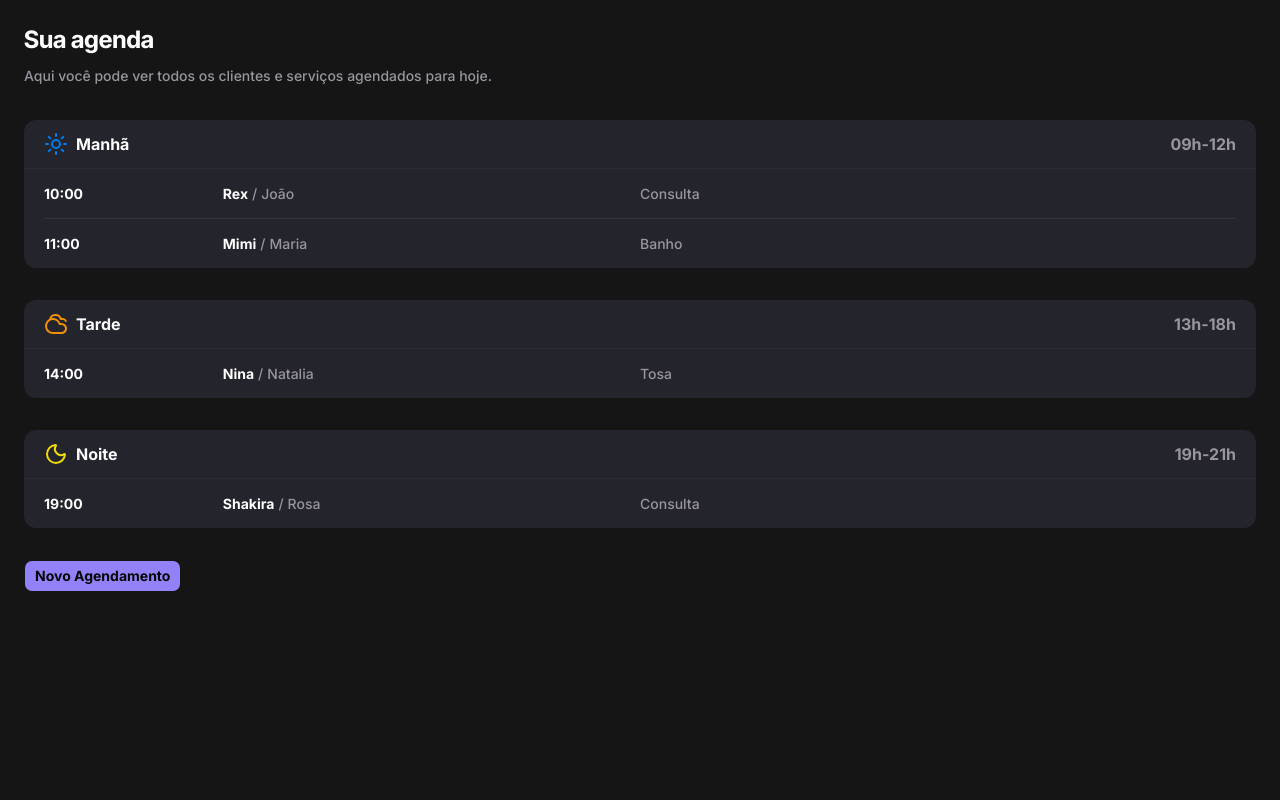
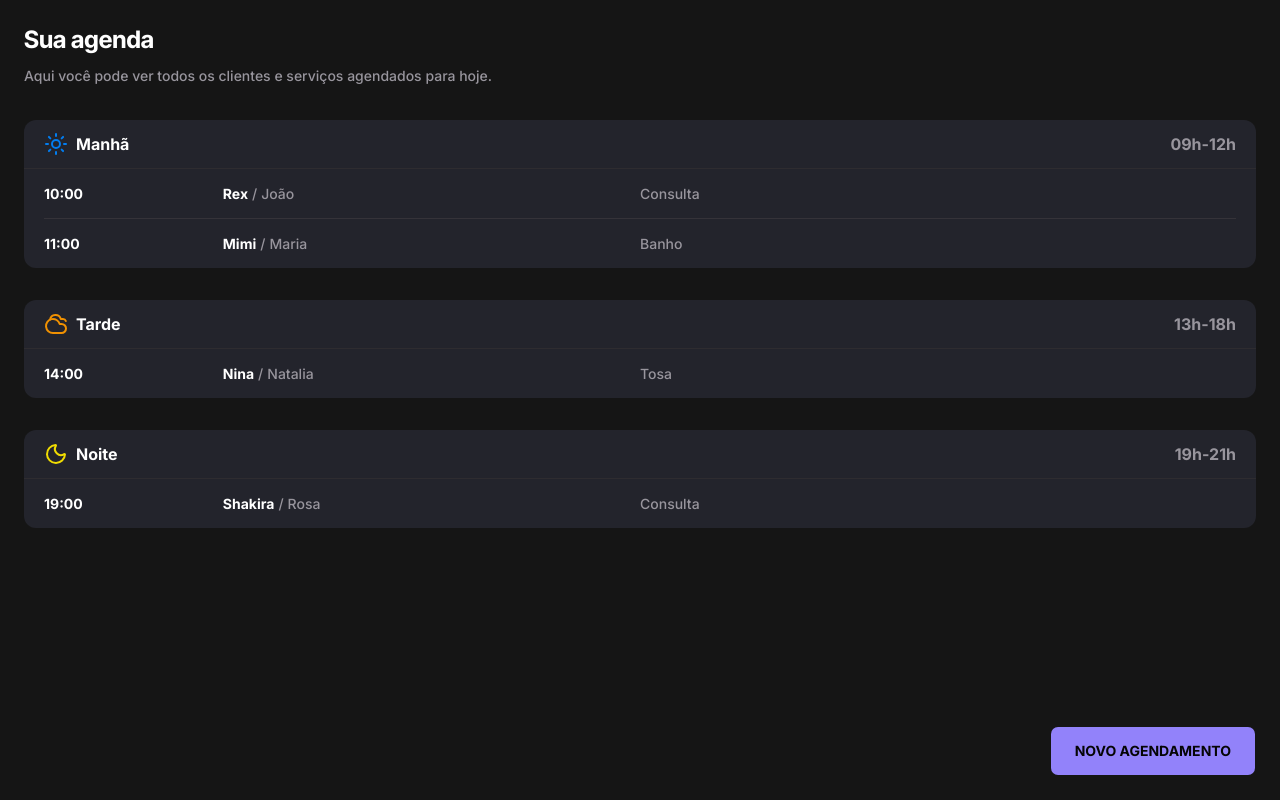
Before and after one commit to leoperass/pet-shop, a Next.js app: page / in a window 1280 px wide. Built offline with nearby package versions, Linux system fonts and the light colour scheme.

Commit message:
feat: add appointment form component

```diff
--- a/src/app/globals.css
+++ b/src/app/globals.css
@@ -163,4 +163,11 @@
     line-height: var(--text-link-line-height);
     font-weight: var(--text-link-weight);
   }
+
+  .text-title-modal {
+    font-family: var(--font-family-title);
+    font-size: 24px;
+    line-height: 32px;
+    font-weight: 700;
+  }
 }
--- a/src/app/page.tsx
+++ b/src/app/page.tsx
@@ -25,7 +25,17 @@ export default async function Home() {
         ))}
       </div>
 
-      <div>
+      <div
+        className="fixed bottom-0 right-0 left-0 flex justify-center bg-background-tertiary py-6 px-6
+        md:bg-transparent
+        md:bottom-6
+        md:right-6
+        md:left-auto
+        md:top-auto
+        md:w-auto
+        md:p-0
+      "
+      >
         <AppointmentForm />
       </div>
     </div>
--- a/src/components/appointment-form/appointment-form.tsx
+++ b/src/components/appointment-form/appointment-form.tsx
@@ -13,15 +13,22 @@ import {
 export const AppointmentForm = () => {
   return (
     <Dialog>
-      <DialogTrigger render={<Button variant="brand" />}>
+      <DialogTrigger
+        render={
+          <Button
+            variant="brand"
+            className="uppercase px-6 py-6 cursor-pointer"
+          />
+        }
+      >
         Novo Agendamento
       </DialogTrigger>
 
-      <DialogContent>
+      <DialogContent variant="appointment" overlayVariant="blurred">
         <DialogHeader>
-          <DialogTitle>Agende um atendimento</DialogTitle>
+          <DialogTitle size="modal">Agende um atendimento</DialogTitle>
 
-          <DialogDescription>
+          <DialogDescription size="modal">
             Preencha os dados do cliente para realizar um atendimento:
           </DialogDescription>
         </DialogHeader>
--- a/src/components/ui/dialog.tsx
+++ b/src/components/ui/dialog.tsx
@@ -1,4 +1,5 @@
 'use client';
+import { cva, VariantProps } from 'class-variance-authority';
 
 import * as React from 'react';
 import { Dialog as DialogPrimitive } from '@base-ui/react/dialog';
@@ -23,39 +24,82 @@ function DialogClose({ ...props }: DialogPrimitive.Close.Props) {
   return <DialogPrimitive.Close data-slot="dialog-close" {...props} />;
 }
 
+// DialogOverlayVariants
+
+const dialogOverlayVariants = cva(
+  'fixed inset-0 z-50 data-open:animate-in data-open:fade-in-0 data-closed:animate-out data-closed:fade-out-0',
+  {
+    variants: {
+      variant: {
+        default: 'bg-black/50',
+        blurred: 'bg-black/40 backdrop-blur-[2px]',
+        dark: 'bg-black/60',
+        light: 'bg-black/30',
+      },
+    },
+    defaultVariants: {
+      variant: 'default',
+    },
+  }
+);
+
 function DialogOverlay({
   className,
+  variant,
   ...props
-}: DialogPrimitive.Backdrop.Props) {
+}: DialogPrimitive.Backdrop.Props &
+  VariantProps<typeof dialogOverlayVariants>) {
   return (
     <DialogPrimitive.Backdrop
       data-slot="dialog-overlay"
-      className={cn(
-        'fixed inset-0 isolate z-50 bg-black/10 duration-100 supports-backdrop-filter:backdrop-blur-xs data-open:animate-in data-open:fade-in-0 data-closed:animate-out data-closed:fade-out-0',
-        className
-      )}
+      className={cn(dialogOverlayVariants({ variant }), className)}
       {...props}
     />
   );
 }
 
+// DialogContent variants
+
+const dialogContentVariants = cva(
+  'fixed top-1/2 left-1/2 z-50 grid w-full -translate-x-1/2 -translate-y-1/2 gap-4 p-6 shadow-lg duration-200',
+  {
+    variants: {
+      variant: {
+        default:
+          'bg-background border rounded-lg max-w-[calc(100%-2rem)] sm:max-w-lg',
+
+        appointment:
+          'bg-background-tertiary border-none rounded-lg max-w-[calc(100%-2rem)] sm:max-w-[477px] max-h-[90vh] overflow-y-auto',
+        large:
+          'bg-background border rounded-lg max-w-[calc(100%-2rem)] sm:max-w-2xl',
+        fullscreen:
+          'bg-background border rounded-lg max-w-[calc(100%-1rem)] max-h-[calc(100%-1rem)] sm:max-w-4xl sm:max-h-[90vh] overflow-y-auto',
+      },
+    },
+    defaultVariants: {
+      variant: 'default',
+    },
+  }
+);
+
 function DialogContent({
   className,
   children,
   showCloseButton = true,
+  variant,
+  overlayVariant,
   ...props
-}: DialogPrimitive.Popup.Props & {
-  showCloseButton?: boolean;
-}) {
+}: DialogPrimitive.Popup.Props &
+  VariantProps<typeof dialogContentVariants> & {
+    showCloseButton?: boolean;
+    overlayVariant?: VariantProps<typeof dialogOverlayVariants>['variant'];
+  }) {
   return (
     <DialogPortal>
-      <DialogOverlay />
+      <DialogOverlay variant={overlayVariant} />
       <DialogPrimitive.Popup
         data-slot="dialog-content"
-        className={cn(
-          'fixed top-1/2 left-1/2 z-50 grid w-full max-w-[calc(100%-2rem)] -translate-x-1/2 -translate-y-1/2 gap-4 rounded-xl bg-popover p-4 text-sm text-popover-foreground ring-1 ring-foreground/10 duration-100 outline-none sm:max-w-sm data-open:animate-in data-open:fade-in-0 data-open:zoom-in-95 data-closed:animate-out data-closed:fade-out-0 data-closed:zoom-out-95',
-          className
-        )}
+        className={cn(dialogContentVariants({ variant }), className)}
         {...props}
       >
         {children}
@@ -79,11 +123,30 @@ function DialogContent({
   );
 }
 
-function DialogHeader({ className, ...props }: React.ComponentProps<'div'>) {
+// DialogHeader variants
+
+const dialogHeaderVariants = cva('flex flex-col gap-2', {
+  variants: {
+    align: {
+      left: 'text-left',
+      center: 'text-center sm:text-left',
+      right: 'text-right',
+    },
+  },
+  defaultVariants: {
+    align: 'center',
+  },
+});
+
+function DialogHeader({
+  className,
+  align,
+  ...props
+}: React.ComponentProps<'div'> & VariantProps<typeof dialogHeaderVariants>) {
   return (
     <div
       data-slot="dialog-header"
-      className={cn('flex flex-col gap-2', className)}
+      className={cn(dialogHeaderVariants({ align }), className)}
       {...props}
     />
   );
@@ -116,27 +179,63 @@ function DialogFooter({
   );
 }
 
-function DialogTitle({ className, ...props }: DialogPrimitive.Title.Props) {
+// DialogTitle variants
+
+const dialogTitleVariants = cva('leading-none font-semibold', {
+  variants: {
+    size: {
+      sm: 'text-base',
+      default: 'text-lg',
+      lg: 'text-xl',
+      xl: 'text-2xl',
+      modal: 'text-title-modal',
+    },
+  },
+  defaultVariants: {
+    size: 'default',
+  },
+});
+
+function DialogTitle({
+  className,
+  size,
+  ...props
+}: DialogPrimitive.Title.Props & VariantProps<typeof dialogTitleVariants>) {
   return (
     <DialogPrimitive.Title
       data-slot="dialog-title"
-      className={cn('text-base leading-none font-medium', className)}
+      className={cn(dialogTitleVariants({ size }), className)}
       {...props}
     />
   );
 }
 
+// DialogDescription Variants
+
+const dialogDescriptionVariants = cva('', {
+  variants: {
+    size: {
+      sm: 'text-xs',
+      default: 'text-sm',
+      lg: 'text-base',
+      modal: 'text-paragraph-medium',
+    },
+  },
+  defaultVariants: {
+    size: 'default',
+  },
+});
+
 function DialogDescription({
   className,
+  size,
   ...props
-}: DialogPrimitive.Description.Props) {
+}: DialogPrimitive.Description.Props &
+  VariantProps<typeof dialogDescriptionVariants>) {
   return (
     <DialogPrimitive.Description
       data-slot="dialog-description"
-      className={cn(
-        'text-sm text-muted-foreground *:[a]:underline *:[a]:underline-offset-3 *:[a]:hover:text-foreground',
-        className
-      )}
+      className={cn(dialogDescriptionVariants({ size }), className)}
       {...props}
     />
   );
```
